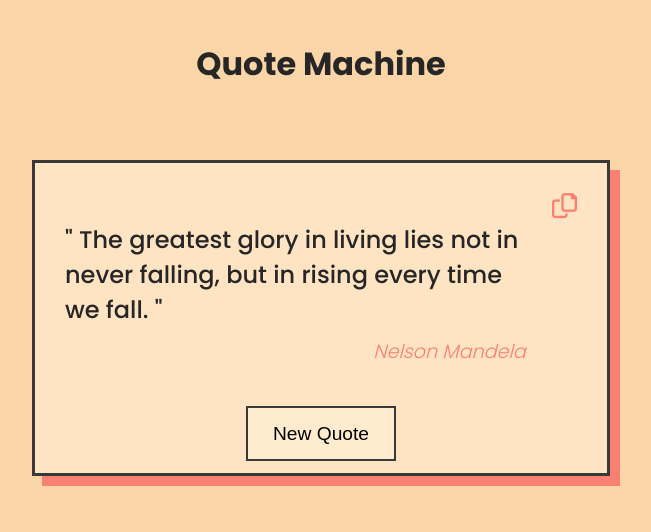
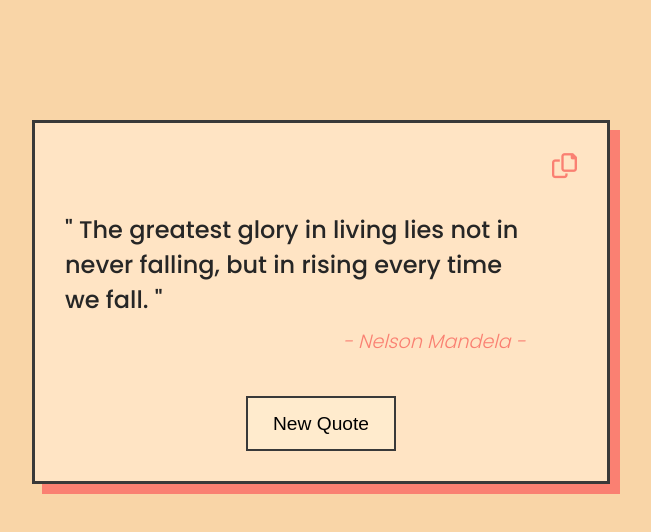
Before and after one commit to KellyAtmore/quote-machine, a React (Create React App) app: page / in a window 1280 px wide. Shown: the top 532 px of the page, without its empty margins (319-970 px from the left). Built offline with nearby package versions, Linux system fonts and the light colour scheme.

Commit message:
add final animations

```diff
--- a/src/App.js
+++ b/src/App.js
@@ -29,22 +29,21 @@ function App() {
 
   return (
     <div className="App">
-      <div className="header">
-        <h1>Quote Machine</h1>
-      </div>
+      <div className="header">{/* <h1>Quote Machine</h1> */}</div>
       <div className="quote-box">
-        <div className="copy-box">
+        <div className="copy-box" id="copy-box">
           <a
             onClick={() => {
               copy(quote, author);
             }}
           >
-            <i className="fa-regular fa-copy"></i>
+            <i class="fa-solid fa-copy"></i>
+            {/* <i className="fa-regular fa-copy"></i> */}
           </a>
         </div>
 
         <p className="quote-text"> " {quote} " </p>
-        <p className="author">{author}</p>
+        <p className="author">- {author} -</p>
         <div className="btn-container">
           <button onClick={() => changeQuote()}>New Quote</button>
         </div>
--- a/src/index.css
+++ b/src/index.css
@@ -26,18 +26,25 @@ h1 {
   justify-content: end;
 }
 
-.fa-regular {
+.fa-solid {
   color: #fa8072;
   font-size: 25px;
   font-weight: 200;
 }
 
-.fa-regular:hover {
+.fa-solid:hover {
   cursor: pointer;
+  color: #f96959;
+}
+
+.fa-solid:active {
+  scale: 1.5;
+  transition: all 0.3s ease;
 }
 
 .quote-text {
   margin-bottom: 10px;
+  margin-top: 30px;
 }
 
 .author {
@@ -50,7 +57,7 @@ h1 {
 .quote-box {
   background-color: none;
   width: 40%;
-  height: 250px;
+  height: auto;
   background-color: bisque;
   margin: 0 auto;
   padding: 30px;
@@ -69,9 +76,15 @@ button {
   width: 150px;
   margin-top: 40px;
   font-size: 1.2rem;
+
+  background: linear-gradient(to left, blanchedalmond 50%, salmon 50%) right;
+  background-size: 200%;
+  transition: 0.5s ease-out;
 }
 
 button:hover {
   cursor: pointer;
   background-color: salmon;
+  background-position: left;
+  border-radius: 10px;
 }
```
